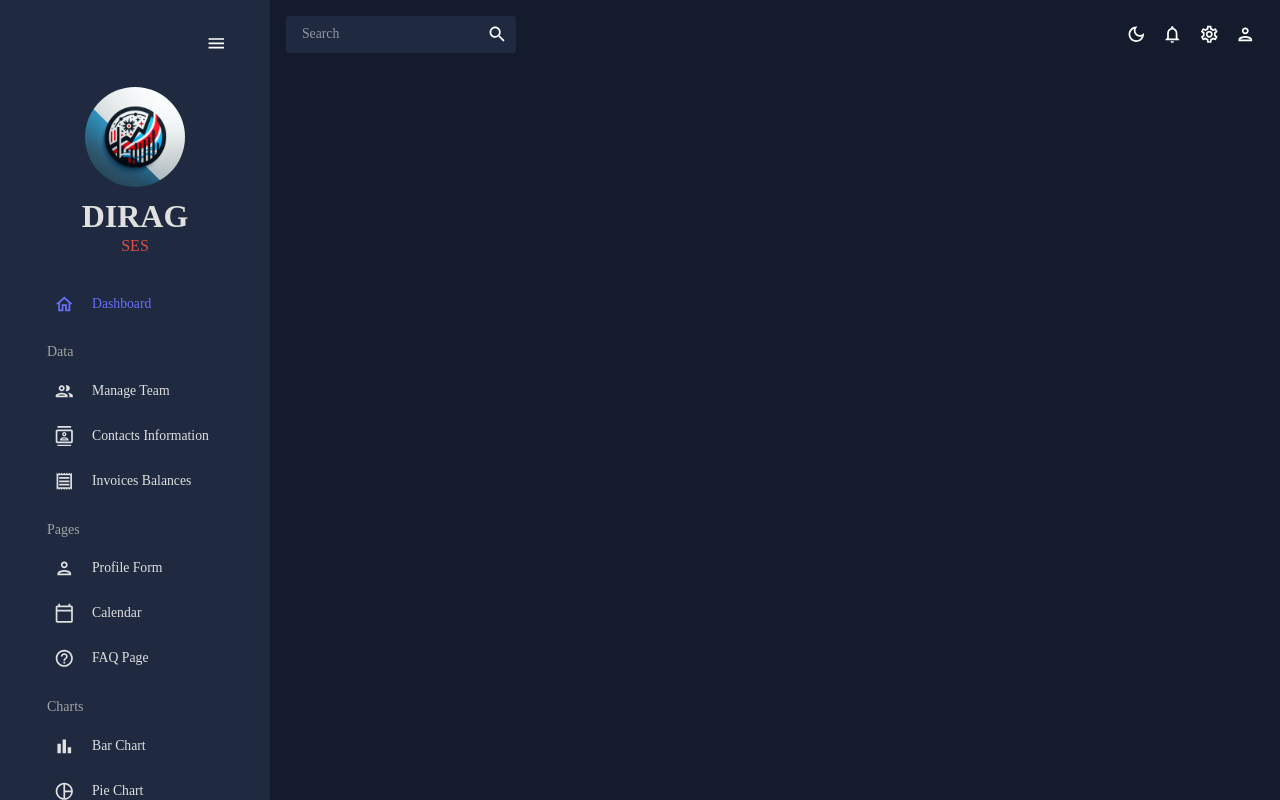
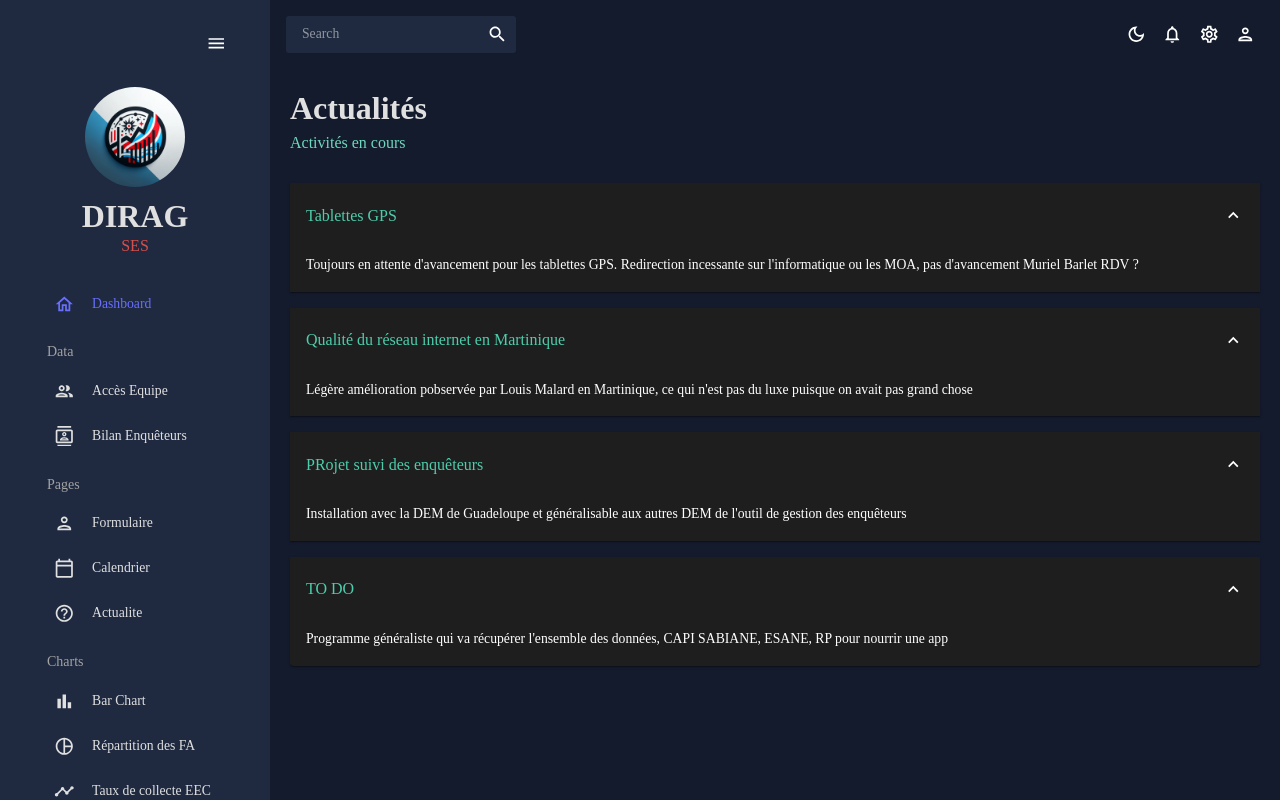
Before and after one commit to clement2323/dashboard, a React (Create React App) app: page /actualite in a window 1280 px wide. Built offline with nearby package versions, Linux system fonts and the light colour scheme.

Commit message:
pouponnage plus proche de l'insee

```diff
--- a/src/App.js
+++ b/src/App.js
@@ -4,20 +4,16 @@ import Topbar from "./scenes/global/Topbar";
 import Team from "./scenes/team";
 import Sidebar from "./scenes/global/SidebarPers";
 import Dashboard from "./scenes/dashboard";
-
-import Invoices from "./scenes/invoices";
-import Contacts from "./scenes/contacts";
-import Bar from "./scenes/bar";
-import Form from "./scenes/form";
+//import Invoices from "./scenes/invoices";
+import Enqueteurs from "./scenes/enqueteurs";
+import Form from "./scenes/Formulaire";
 import Line from "./scenes/line";
-import Pie from "./scenes/pie";
-import FAQ from "./scenes/faq";
+import Actualite from "./scenes/Actualités SES";
 import Geography from "./scenes/geography";
 import { CssBaseline, ThemeProvider } from "@mui/material";
 import { ColorModeContext, useMode } from "./theme";
 import Calendar from "./scenes/calendar";
-
-
+import Pie from "./scenes/pie";
 function App() {
   const [theme, colorMode] = useMode();
   const [isSidebar, setIsSidebar] = useState(true);
@@ -44,14 +40,13 @@ function App() {
             >
               <Routes>
                 <Route path="/team" element={<Team />} />
-                <Route path="/contacts" element={<Contacts />} />
-                <Route path="/invoices" element={<Invoices />} />
+                <Route path="/enqueteurs" element={<Enqueteurs />} />
+                {/* <Route path="/invoices" element={<Invoices />} /> */}
                 <Route path="/form" element={<Form />} />
                 <Route path="/calendar" element={<Calendar />} />
-                <Route path="/faq" element={<FAQ />} />
-                {/* <Route path="/bar" element={<Bar />} /> */}
+                <Route path="/actualite" element={<Actualite />} />
+                <Route path="/pie" element={<Pie />} />
                 <Route path="/line" element={<Line />} />
-                {/* <Route path="/pie" element={<Pie />} /> */}
                 <Route path="/geography" element={<Geography />} />
                 <Route path="/" element={<Dashboard />}/>
                 {/* autres routes... */}
@@ -68,3 +63,5 @@ export default App;
 
 /*Docker Part*/
 /*https://mattermost.com/blog/how-to-deploy-a-react-app-to-kubernetes-using-docker/*/
+// TO DO : un dash board par  dep  généralisé avec le nom du dep dans l'url
+// un dashboard pour la dirag dans son ensemble
--- a/src/components/LineChart.jsx
+++ b/src/components/LineChart.jsx
@@ -50,6 +50,21 @@ const LineChart = ({ isCustomLineColors = false, isDashboard = false }) => {
     });
 
   };
+
+  doTest("DIRAG", `yellow`, `
+  WITH cumul AS (
+    SELECT semaine,
+           SUM(sum(reussis)) OVER (ORDER BY semaine ROWS BETWEEN UNBOUNDED PRECEDING AND CURRENT ROW) as reussis_cumul,
+           SUM(sum(nfa)) OVER (ORDER BY semaine ROWS BETWEEN UNBOUNDED PRECEDING AND CURRENT ROW) as nfa_cumul
+    FROM 'https://minio.lab.sspcloud.fr/cguillo/donnees_enq_concatennees.parquet'
+    WHERE enquete = 'EEC' And semaine IN (36, 37,43,45,46,47,48,49)
+    GROUP BY semaine
+    ORDER BY semaine
+  )
+  SELECT semaine as x, 100*reussis_cumul/ nfa_cumul as y
+  FROM cumul
+
+`);
 
 
   doTest("Martinique", `${colors.redAccent[400]}`, `
--- a/src/scenes/faq/index.jsx
+++ b/src/scenes/Actualités SES/index.jsx
@@ -7,75 +7,59 @@ import Typography from "@mui/material/Typography";
 import ExpandMoreIcon from "@mui/icons-material/ExpandMore";
 import { tokens } from "../../theme";
 
-const FAQ = () => {
+
+const Actualite = () => {
   const theme = useTheme();
   const colors = tokens(theme.palette.mode);
   return (
     <Box m="20px">
-      <Header title="FAQ" subtitle="Frequently Asked Questions Page" />
+      <Header title="Actualités" subtitle="Activités en cours" />
 
       <Accordion defaultExpanded>
         <AccordionSummary expandIcon={<ExpandMoreIcon />}>
           <Typography color={colors.greenAccent[500]} variant="h5">
-            An Important Question
+            Tablettes GPS
           </Typography>
         </AccordionSummary>
         <AccordionDetails>
           <Typography>
-            Lorem ipsum dolor sit amet, consectetur adipiscing elit. Suspendisse
-            malesuada lacus ex, sit amet blandit leo lobortis eget.
+            Toujours en attente d'avancement pour les tablettes GPS. Redirection incessante sur l'informatique ou les MOA, pas d'avancement Muriel Barlet RDV ?
           </Typography>
         </AccordionDetails>
       </Accordion>
       <Accordion defaultExpanded>
         <AccordionSummary expandIcon={<ExpandMoreIcon />}>
           <Typography color={colors.greenAccent[500]} variant="h5">
-            Another Important Question
+            Qualité du réseau internet en Martinique
           </Typography>
         </AccordionSummary>
         <AccordionDetails>
           <Typography>
-            Lorem ipsum dolor sit amet, consectetur adipiscing elit. Suspendisse
-            malesuada lacus ex, sit amet blandit leo lobortis eget.
+            Légère amélioration pobservée par Louis Malard en Martinique, ce qui n'est pas du luxe puisque on avait pas grand chose
           </Typography>
         </AccordionDetails>
       </Accordion>
       <Accordion defaultExpanded>
         <AccordionSummary expandIcon={<ExpandMoreIcon />}>
           <Typography color={colors.greenAccent[500]} variant="h5">
-            Your Favorite Question
+            PRojet suivi des enquêteurs
           </Typography>
         </AccordionSummary>
         <AccordionDetails>
           <Typography>
-            Lorem ipsum dolor sit amet, consectetur adipiscing elit. Suspendisse
-            malesuada lacus ex, sit amet blandit leo lobortis eget.
+           Installation avec la DEM de Guadeloupe et généralisable aux autres DEM de l'outil de gestion des enquêteurs
           </Typography>
         </AccordionDetails>
       </Accordion>
       <Accordion defaultExpanded>
         <AccordionSummary expandIcon={<ExpandMoreIcon />}>
           <Typography color={colors.greenAccent[500]} variant="h5">
-            Some Random Question
+            TO DO
           </Typography>
         </AccordionSummary>
         <AccordionDetails>
           <Typography>
-            Lorem ipsum dolor sit amet, consectetur adipiscing elit. Suspendisse
-            malesuada lacus ex, sit amet blandit leo lobortis eget.
-          </Typography>
-        </AccordionDetails>
-      </Accordion>
-      <Accordion defaultExpanded>
-        <AccordionSummary expandIcon={<ExpandMoreIcon />}>
-          <Typography color={colors.greenAccent[500]} variant="h5">
-            The Final Question
-          </Typography>
-        </AccordionSummary>
-        <AccordionDetails>
-          <Typography>
-            Lorem ipsum dolor sit amet, consectetur adipiscing elit. Suspendisse
-            malesuada lacus ex, sit amet blandit leo lobortis eget.
+           Programme généraliste qui va récupérer l'ensemble des données, CAPI  SABIANE, ESANE, RP pour nourrir une app
           </Typography>
         </AccordionDetails>
       </Accordion>
@@ -83,4 +67,4 @@ const FAQ = () => {
   );
 };
 
-export default FAQ;
+export default Actualite;
--- a/src/scenes/calendar/index.jsx
+++ b/src/scenes/calendar/index.jsx
@@ -22,7 +22,7 @@ const Calendar = () => {
   const [currentEvents, setCurrentEvents] = useState([]);
 
   const handleDateClick = (selected) => {
-    const title = prompt("Please enter a new title for your event");
+    const title = prompt("Entrez un titre pour votre évènement");
     const calendarApi = selected.view.calendar;
     calendarApi.unselect();
 
@@ -49,7 +49,7 @@ const Calendar = () => {
 
   return (
     <Box m="20px">
-      <Header title="Calendar" subtitle="Full Calendar Interactive Page" />
+      <Header title="Calendrier" subtitle="Activités de SES" />
 
       <Box display="flex" justifyContent="space-between">
         {/* CALENDAR SIDEBAR */}
--- a/src/scenes/global/SidebarPers.jsx
+++ b/src/scenes/global/SidebarPers.jsx
@@ -133,26 +133,26 @@ const Sidebar = () => {
               Data
             </Typography>
             <Item
-              title="Manage Team"
+              title="Accès Equipe"
               to="/team"
               icon={<PeopleOutlinedIcon />}
               selected={selected}
               setSelected={setSelected}
             />
             <Item
-              title="Contacts Information"
-              to="/contacts"
+              title="Bilan Enquêteurs"
+              to="/enqueteurs"
               icon={<ContactsOutlinedIcon />}
               selected={selected}
               setSelected={setSelected}
             />
-            <Item
+            {/* <Item
               title="Invoices Balances"
               to="/invoices"
               icon={<ReceiptOutlinedIcon />}
               selected={selected}
               setSelected={setSelected}
-            />
+            /> */}
 
             <Typography
               variant="h6"
@@ -162,22 +162,22 @@ const Sidebar = () => {
               Pages
             </Typography>
             <Item
-              title="Profile Form"
+              title="Formulaire"
               to="/form"
               icon={<PersonOutlinedIcon />}
               selected={selected}
               setSelected={setSelected}
             />
             <Item
-              title="Calendar"
+              title="Calendrier"
               to="/calendar"
               icon={<CalendarTodayOutlinedIcon />}
               selected={selected}
               setSelected={setSelected}
             />
             <Item
-              title="FAQ Page"
-              to="/faq"
+              title="Actualite"
+              to="/actualite"
               icon={<HelpOutlineOutlinedIcon />}
               selected={selected}
               setSelected={setSelected}
@@ -198,14 +198,14 @@ const Sidebar = () => {
               setSelected={setSelected}
             />
             <Item
-              title="Pie Chart"
+              title="Répartition des FA"
               to="/pie"
               icon={<PieChartOutlineOutlinedIcon />}
               selected={selected}
               setSelected={setSelected}
             />
             <Item
-              title="Line Chart"
+              title="Taux de collecte EEC"
               to="/line"
               icon={<TimelineOutlinedIcon />}
               selected={selected}
--- a/src/scenes/line/index.jsx
+++ b/src/scenes/line/index.jsx
@@ -5,7 +5,7 @@ import LineChart from "../../components/LineChart";
 const Line = () => {
   return (
     <Box m="20px">
-      <Header title="Line Chart" subtitle="Simple Line Chart" />
+      <Header title="Enquête EEC" subtitle="taux de collecte au cumulé par semaine" />
       <Box height="75vh">
         <LineChart />
       </Box>
--- a/src/scenes/pie/index.jsx
+++ b/src/scenes/pie/index.jsx
@@ -5,7 +5,7 @@ import PieChart from "../../components/PieChart";
 const Pie = () => {
   return (
     <Box m="20px">
-      <Header title="Pie Chart" subtitle="Simple Pie Chart" />
+      <Header title="Répartition des FA" subtitle="Diagramme en camembert" />
       <Box height="75vh">
         <PieChart />
       </Box>
```
Also changed, not shown: src/scenes/dashboard/index.jsx (+25 -10 lines), src/scenes/enqueteurs/index.jsx (renamed from src/scenes/contacts/index.jsx, +42 -28 lines), src/scenes/Formulaire/index.jsx (renamed from src/scenes/form/index.jsx).
